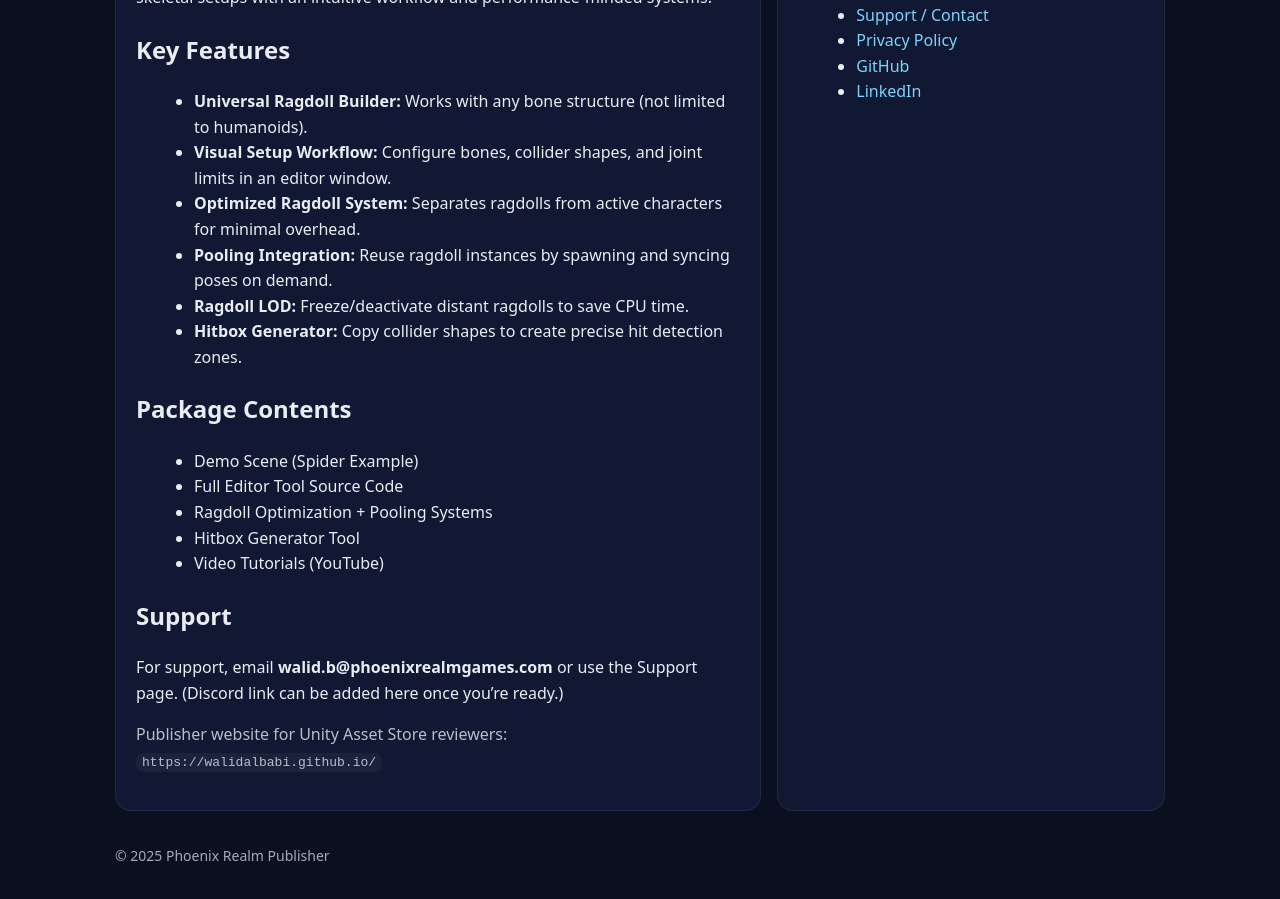
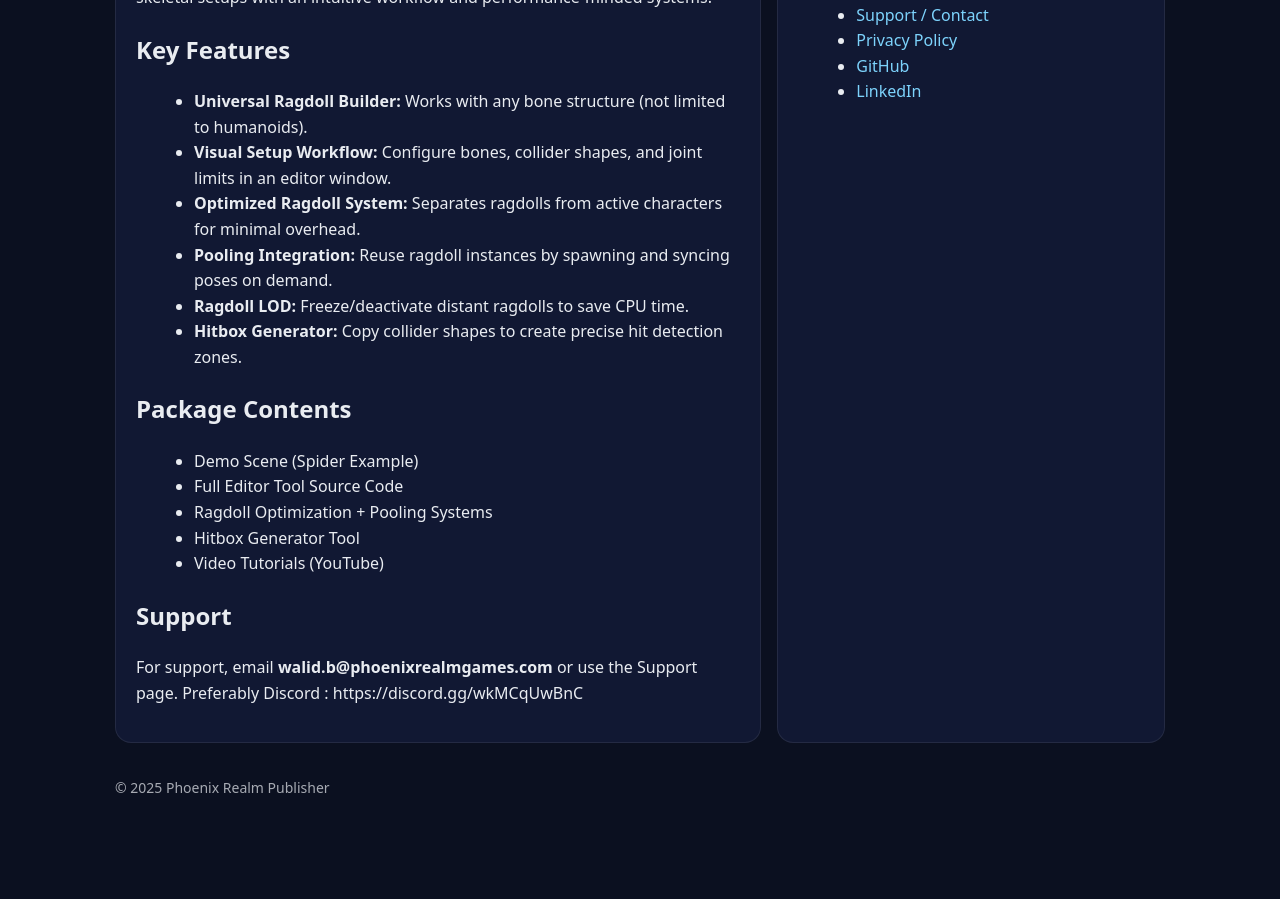
Before and after one commit to walidalbabi/walidalbabi.github.io, a plain HTML site: page index.html in a window 1280 px wide. Shown: the part 1237-2136 px from the top of the page. After the commit the page ends 2081 px from the top, so only its background shows below. Drawn offline with Linux system fonts and the light colour scheme.

Commit message:
Update index.html

```diff
--- a/index.html
+++ b/index.html
@@ -85,12 +85,9 @@
         <h2>Support</h2>
         <p>
           For support, email <strong>walid.b@phoenixrealmgames.com</strong> or use the Support page.
-          (Discord link can be added here once you’re ready.)
+          Preferably Discord : https://discord.gg/wkMCqUwBnC
         </p>
 
-        <p class="muted">
-          Publisher website for Unity Asset Store reviewers: <code>https://walidalbabi.github.io/</code>
-        </p>
       </section>
 
       <aside class="card">
```
